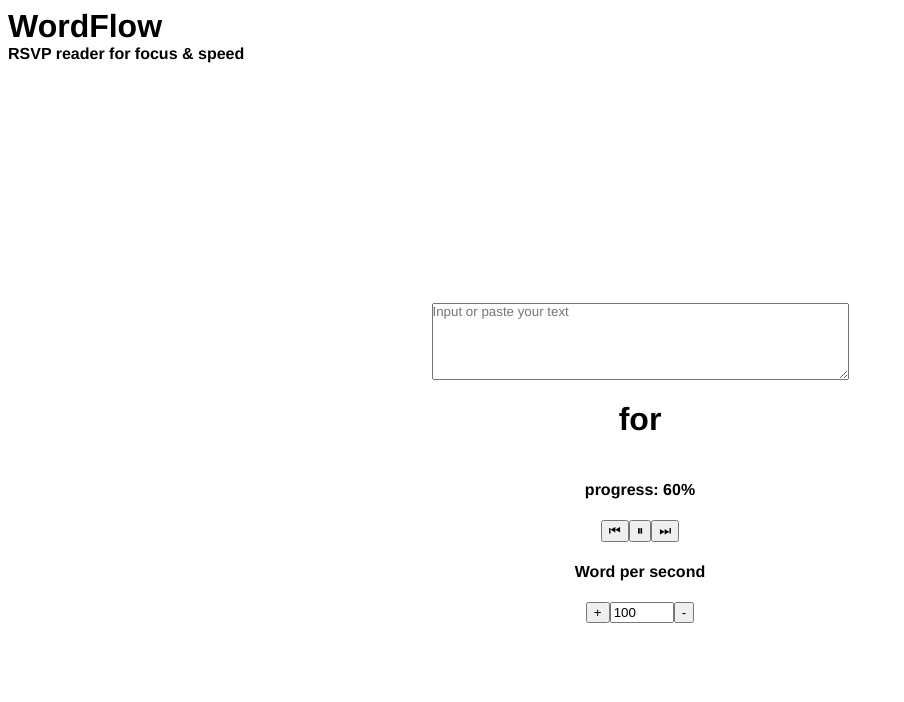
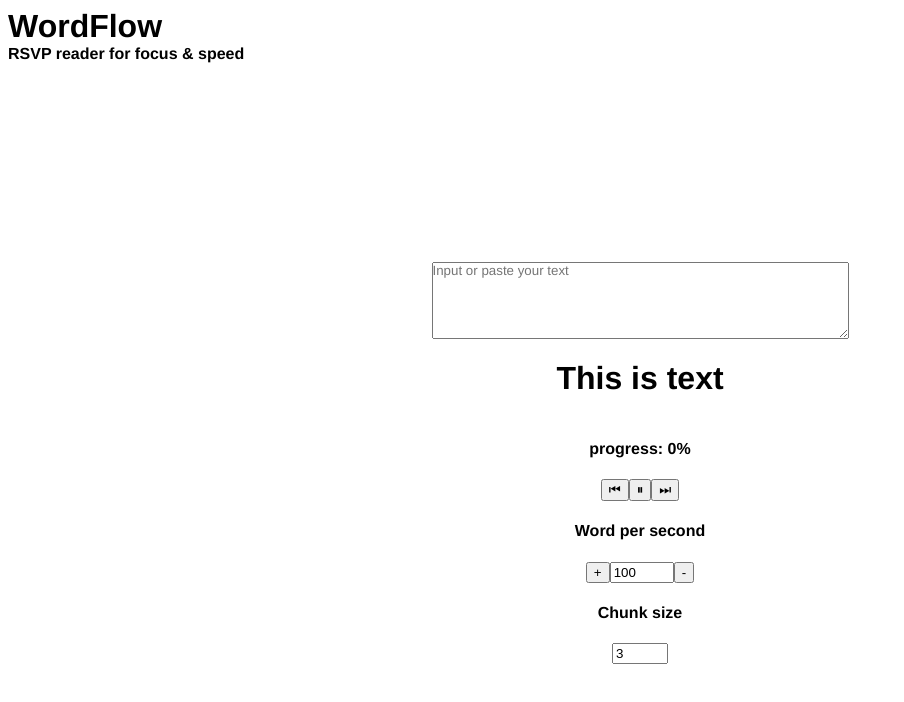
Before and after one commit to Dmitriy-Mur/WordFlow, a Vue app: page / in a window 1280 px wide. Shown: the top 702 px of the page, without its empty margins (0-904 px from the left). Built offline with nearby package versions, Linux system fonts and the light colour scheme.

Commit message:
Add chunks. Does not work fully now

```diff
--- a/src/App.vue
+++ b/src/App.vue
@@ -6,14 +6,16 @@
     <word-flow />
     <text-navigation />
     <speed-controller />
+    <chunk-controller />
   </div>
 </template>
 
 <script setup lang="ts">
 import TextInput from './components/TextInput.vue'
 import WordFlow from './components/WordFlow.vue'
-import TextNavigation from './components/TextNavigation.vue'
+import TextNavigation from './components/NavigationController.vue'
 import SpeedController from './components/SpeedController.vue'
+import ChunkController from './components/ChunkController.vue'
 </script>
 
 <style scoped lang="scss">
--- /dev/null
+++ b/src/components/ChunkController.vue
@@ -0,0 +1,20 @@
+<template>
+  <div>
+    <h4>Chunk size</h4>
+    <input
+      type="number"
+      v-model.number="store.playback.chunkSize"
+      @change="setChunkSize()"
+      min="1"
+      max="20"
+      step="1"
+    />
+  </div>
+</template>
+
+<script setup lang="ts">
+import { useReadingStore } from '@/stores/reading'
+
+const store = useReadingStore()
+const { setChunkSize } = store
+</script>
--- a/src/components/SpeedController.vue
+++ b/src/components/SpeedController.vue
@@ -4,7 +4,7 @@
     <button @click="adjustSpeed.increase()">+</button>
     <input
       type="number"
-      v-model.number="store.playback.speed"
+      v-model.number="store.playback.WordPerSecond"
       @change="adjustSpeed.udpate()"
       min="10"
       max="300"
--- a/src/components/WordFlow.vue
+++ b/src/components/WordFlow.vue
@@ -1,5 +1,5 @@
 <template>
-  <h1>{{ store.currentWord }}</h1>
+  <h1>{{ store.currentChunk }}</h1>
   <h4>progress: {{ store.progress }}%</h4>
 </template>
 
--- a/src/stores/reading.ts
+++ b/src/stores/reading.ts
@@ -4,8 +4,9 @@ import { computed, ref } from 'vue'
 export const useReadingStore = defineStore('reading', () => {
   const playback = {
     isPaused: ref(false),
-    speed: ref(100),
-    currentWordIndex: ref(0),
+    WordPerSecond: ref(100),
+    currentChunkIndex: ref(0),
+    chunkSize: ref(3),
     intervalId: ref<number | null>(null),
   }
 
@@ -16,20 +17,19 @@ export const useReadingStore = defineStore('reading', () => {
   }
 
   const content = {
-    words: ref([] as string[]),
+    chunks: ref([] as string[]),
     sourceText: ref(''),
   }
-
-  const currentWord = computed(() => content.words.value[playback.currentWordIndex.value])
+  const currentChunk = computed(() => content.chunks.value[playback.currentChunkIndex.value])
   const progress = computed(() =>
-    Math.round((playback.currentWordIndex.value / content.words.value.length) * 100),
+    Math.round((playback.currentChunkIndex.value / content.chunks.value.length) * 100),
   )
 
   const startWordRotation = () => {
     stopWordRotation()
     playback.intervalId.value = window.setInterval(() => {
-      setCurrentWord()
-    }, convertWPSToTimeout(playback.speed.value))
+      setCurrentChunk()
+    }, convertWPSToTimeout(playback.WordPerSecond.value))
   }
 
   const stopWordRotation = () => {
@@ -39,13 +39,22 @@ export const useReadingStore = defineStore('reading', () => {
     }
   }
 
-  const setCurrentWord = () => {
-    playback.currentWordIndex.value =
-      (playback.currentWordIndex.value + 1) % content.words.value.length
+  const setCurrentChunk = () => {
+    playback.currentChunkIndex.value =
+      (playback.currentChunkIndex.value + 1) % content.chunks.value.length
   }
 
   const convertWPSToTimeout = (wps: number) => {
-    return (60 / wps) * 1000
+    return (60 / wps) * playback.chunkSize.value * 1000
+  }
+
+  const splitToChunks = (words: string[], chunkSize: number) => {
+    const result: string[] = []
+    for (let i = 0; i < words.length; i += chunkSize) {
+      const group = words.slice(i, i + chunkSize).join(' ')
+      result.push(group)
+    }
+    return result
   }
 
   return {
@@ -53,7 +62,7 @@ export const useReadingStore = defineStore('reading', () => {
     display,
     content,
 
-    currentWord,
+    currentChunk,
     progress,
 
     startWordRotation,
@@ -61,9 +70,10 @@ export const useReadingStore = defineStore('reading', () => {
 
     loadText: (text: string) => {
       content.sourceText.value = text
-      content.words.value = content.sourceText.value.split(/\s+/)
-      playback.currentWordIndex.value = 0
-      console.log('words', content.words.value)
+      content.chunks.value = content.sourceText.value.split(/\s+/)
+      content.chunks.value = splitToChunks(content.chunks.value, playback.chunkSize.value)
+      playback.currentChunkIndex.value = 0
+      console.log(content.chunks.value)
     },
 
     togglePause: () => {
@@ -73,28 +83,28 @@ export const useReadingStore = defineStore('reading', () => {
 
     navigate: {
       back: () => {
-        if (playback.currentWordIndex.value > 0) {
-          playback.currentWordIndex.value--
+        if (playback.currentChunkIndex.value > 0) {
+          playback.currentChunkIndex.value--
         }
       },
       forward: () => {
-        if (playback.currentWordIndex.value < content.words.value.length - 1) {
-          playback.currentWordIndex.value++
+        if (playback.currentChunkIndex.value < content.chunks.value.length - 1) {
+          playback.currentChunkIndex.value++
         }
       },
     },
 
     adjustSpeed: {
       increase: () => {
-        playback.speed.value += 5
+        playback.WordPerSecond.value += 5
         if (!playback.isPaused.value) {
           stopWordRotation()
           startWordRotation()
         }
       },
       decrease: () => {
-        if (playback.speed.value > 5) {
-          playback.speed.value -= 5
+        if (playback.WordPerSecond.value > 5) {
+          playback.WordPerSecond.value -= 5
           if (!playback.isPaused.value) {
             stopWordRotation()
             startWordRotation()
```
Also changed, not shown: src/components/NavigationController.vue (renamed from src/components/TextNavigation.vue).
